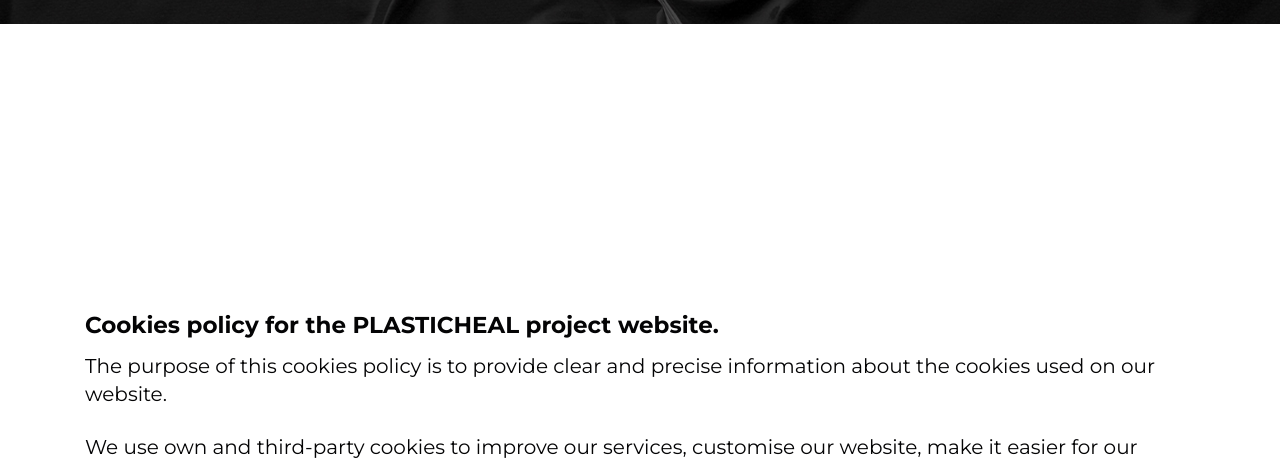
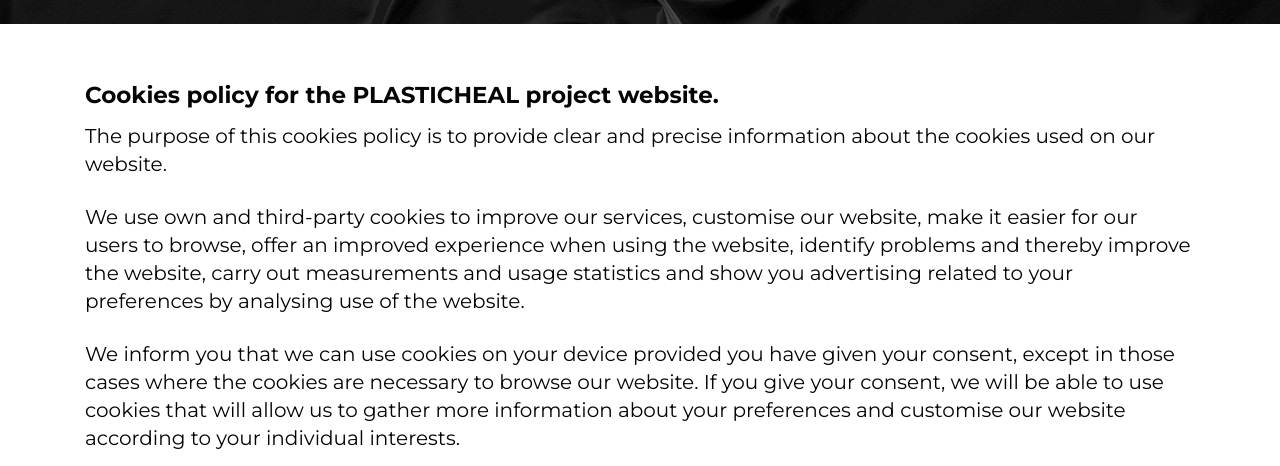
Before and after one commit to brunadigitalbakers/plasticheal, a website: page cookies.html in a window 1280 px wide. Shown: the part 276-742 px from the top of the page. Drawn offline with nearby package versions, Linux system fonts and the light colour scheme.

Commit message:
eliminat min height capcalera coookies

```diff
--- a/cookies.html
+++ b/cookies.html
@@ -39,7 +39,7 @@
     </div>
   </header>
   <main id="main">
-    <header class="header-basic-page" style="min-height:350px">
+    <header class="header-basic-page">
       <div class="container">
         <div class="row justify-content-center">
           <div class="col-lg-7">
```
